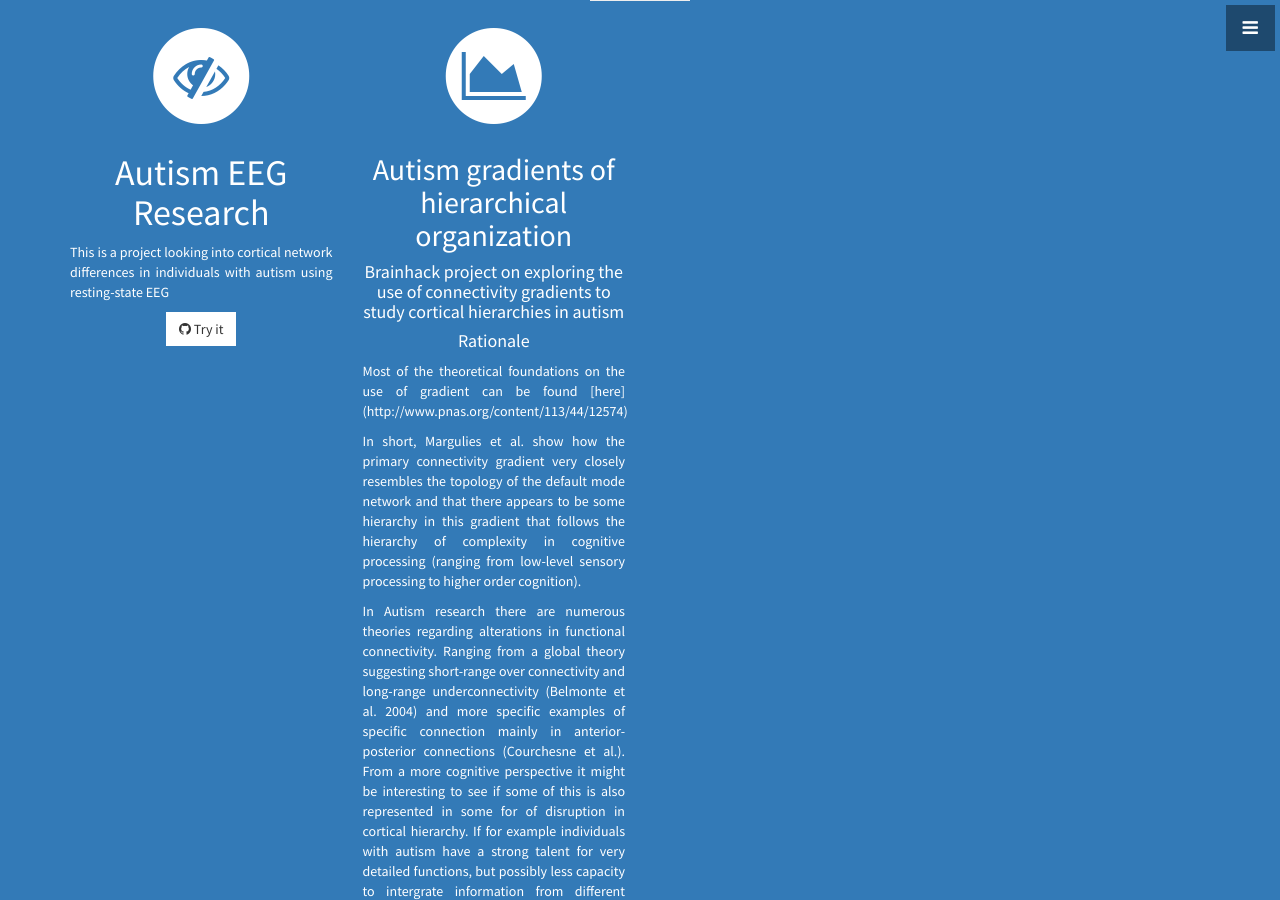
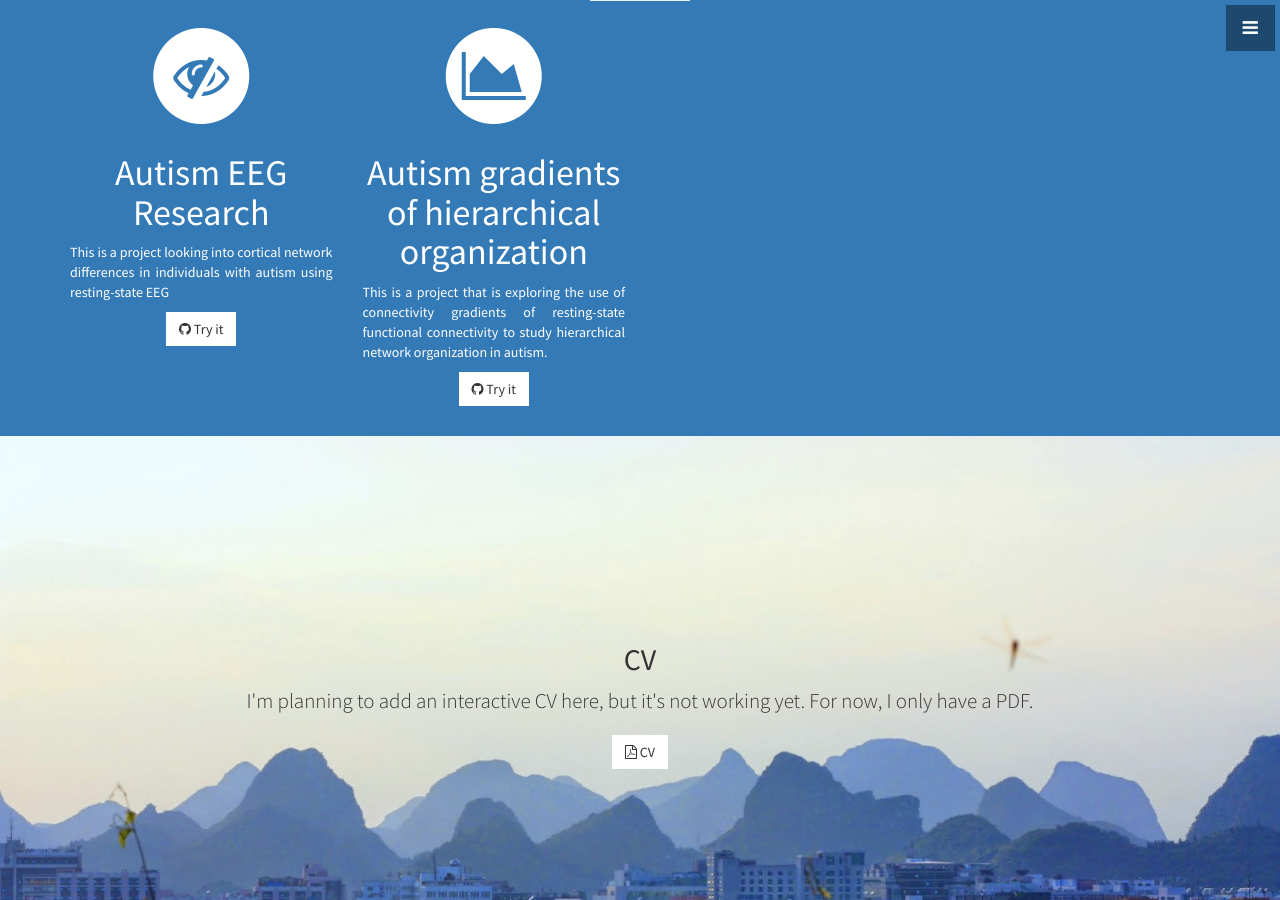
Before and after one commit to rb643/raibethlehem.github.io, a Jekyll site: the page built from index.html, in a window 1280 px wide and 900 px high, scrolled down 973 px. Built offline with Jekyll 4.4.1, drawn with Linux system fonts in a browser that asks for light colours; some of the changed text lies outside the part shown.

Commit message:
Update gradients.md

````diff
--- a/_includes/gradients.md
+++ b/_includes/gradients.md
@@ -1,32 +1,3 @@
-## Autism gradients of hierarchical organization
+# Autism gradients of hierarchical organization #
 
-#### Brainhack project on exploring the use of connectivity gradients to study cortical hierarchies in autism
-
-#### Rationale
-Most of the theoretical foundations on the use of gradient can be found [here] (http://www.pnas.org/content/113/44/12574)
-
-In short, Margulies et al. show how the primary connectivity gradient very closely resembles the topology of the default mode network and that there appears to be some hierarchy in this gradient that follows the hierarchy of complexity in cognitive processing (ranging from low-level sensory processing to higher order cognition).
-
-In Autism research there are numerous theories regarding alterations in functional connectivity. Ranging from a global theory suggesting short-range over connectivity and long-range underconnectivity (Belmonte et al. 2004) and more specific examples of specific connection mainly in anterior-posterior connections (Courchesne et al.). From a more cognitive perspective it might be interesting to see if some of this is also represented in some for of disruption in cortical hierarchy. If for example individuals with autism have a strong talent for very detailed functions, but possibly less capacity to intergrate information from different sources/modalities one could hypothesize that the cortical hierarchy might be disrupted.
-
-Thus, in the present project we would like to investigate these cortical hierarchy by looking at the steepness of the connectivity gradient.
-
----
-
-### Get set up
-Make sure you have anaconda or miniconda installed:
-https://conda.io/miniconda.html
-
-Clone this repository:
-`git clone https://github.com/rb643/Autism-Gradients`
-
-Create a conda environment from the environment.yml file (you have to be inside the repo folder):
-`conda env create -n rbbrainhack -f environment.yml`
-
-download and unpack cluster_roi:
-```
-curl -LOk "https://github.com/ccraddock/cluster_roi/archive/v1.0.0.zip"
-unzip v1.0.0
-mv cluster_roi-1.0.0/ cluster_roi/
-rm v1.0.0.zip
-```
+This is a project that is exploring the use of connectivity gradients of resting-state functional connectivity to study hierarchical network organization in autism.
````
